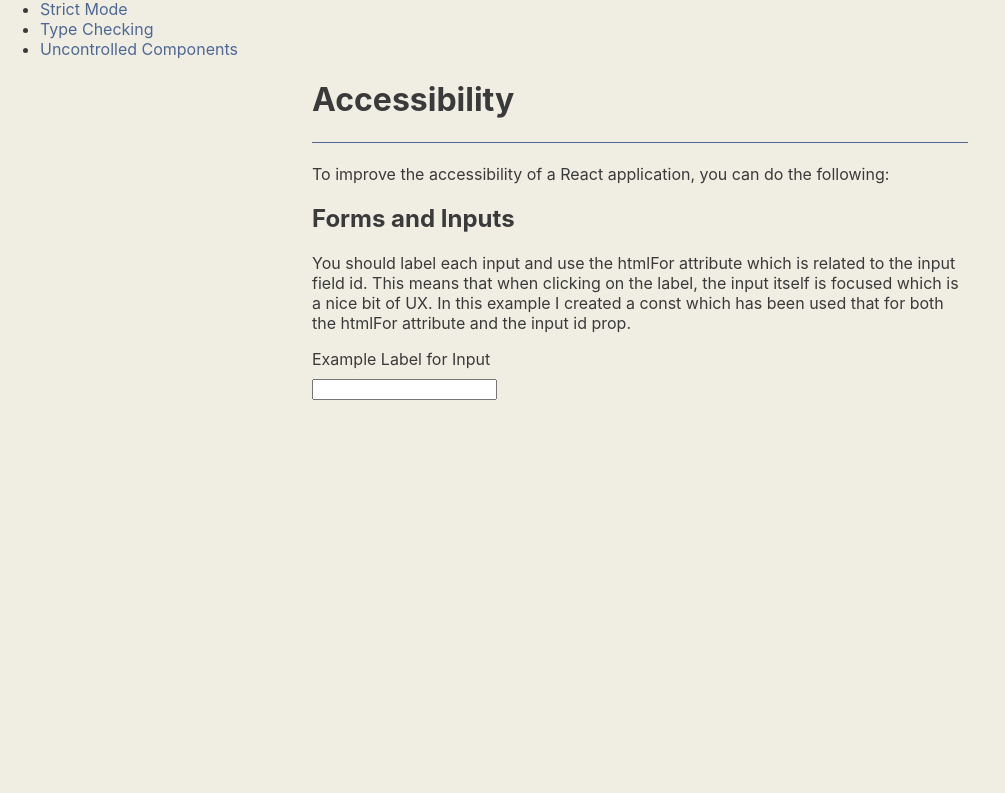
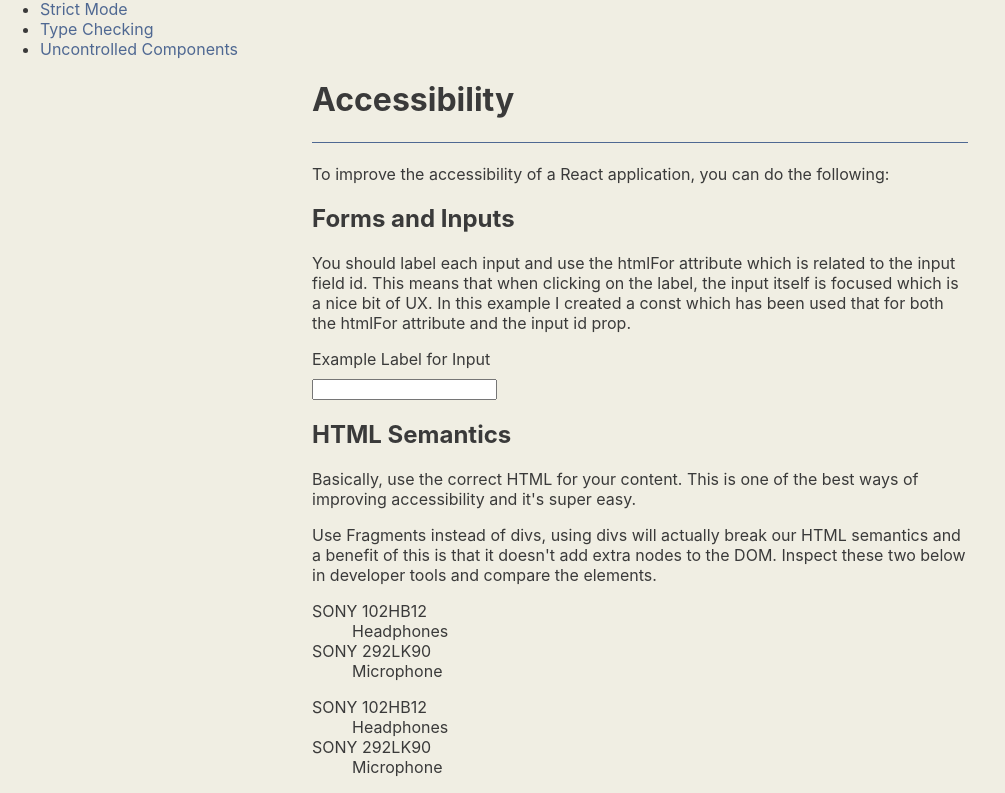
Before and after one commit to danbfield/react-concepts, a Next.js app in the folder app/: page /accessibility in a window 1280 px wide. Shown: the part 277-1070 px from the top of the page, without its empty margins (0-1005 px from the left). Before the commit the page ends 800 px from the top, so only its background shows below. Built offline with nearby package versions, Linux system fonts and the light colour scheme.

Commit message:
Pages/Accessibility: Add HTML Semantics Section

```diff
--- a/app/pages/accessibility.js
+++ b/app/pages/accessibility.js
@@ -1,4 +1,4 @@
-import { useState } from 'react'
+import { useState, Fragment } from 'react'
 import {
   Heading,
   Input,
@@ -14,6 +14,25 @@ export default function Accessibility() {
 
   const handleOnChange = (event) => setValue(event.target.value)
   const inputId = 'accessibilityExample'
+
+  const items = [
+    { id: 1, name: 'SONY 102HB12', description: 'Headphones' },
+    { id: 2, name: 'SONY 292LK90', description: 'Microphone' },
+  ]
+
+  const ItemFragment = (item) => (
+    <Fragment key={item.id}>
+      <dt>{item.name}</dt>
+      <dd>{item.description}</dd>
+    </Fragment>
+  )
+
+  const ItemDiv = (item) => (
+    <div key={item.id}>
+      <dt>{item.name}</dt>
+      <dd>{item.description}</dd>
+    </div>
+  )
 
   return (
     <Main>
@@ -39,6 +58,21 @@ export default function Accessibility() {
           value={value}
         />
       </Section>
+      <Section>
+        <Subheading>HTML Semantics</Subheading>
+        <Paragraph>
+          Basically, use the correct HTML for your content. This is one of the
+          best ways of improving accessibility and it's super easy.
+        </Paragraph>
+        <Paragraph>
+          Use Fragments instead of divs, using divs will actually break our HTML
+          semantics and a benefit of this is that it doesn't add extra nodes to
+          the DOM. Inspect these two below in developer tools and compare the
+          elements.
+        </Paragraph>
+        <dl>{items.map((item) => ItemFragment(item))}</dl>
+        <dl>{items.map((item) => ItemDiv(item))}</dl>
+      </Section>
     </Main>
   )
 }
```
